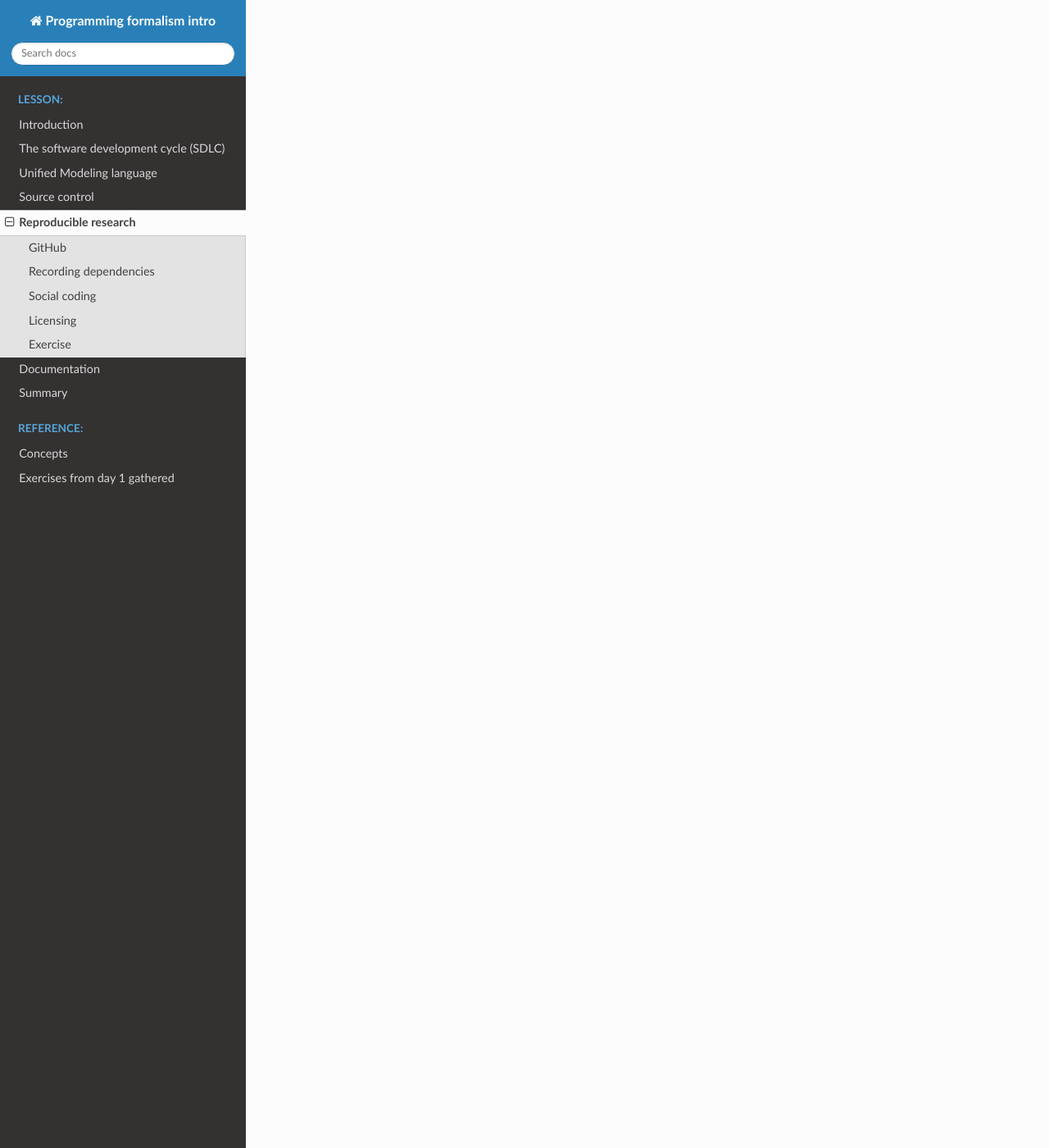
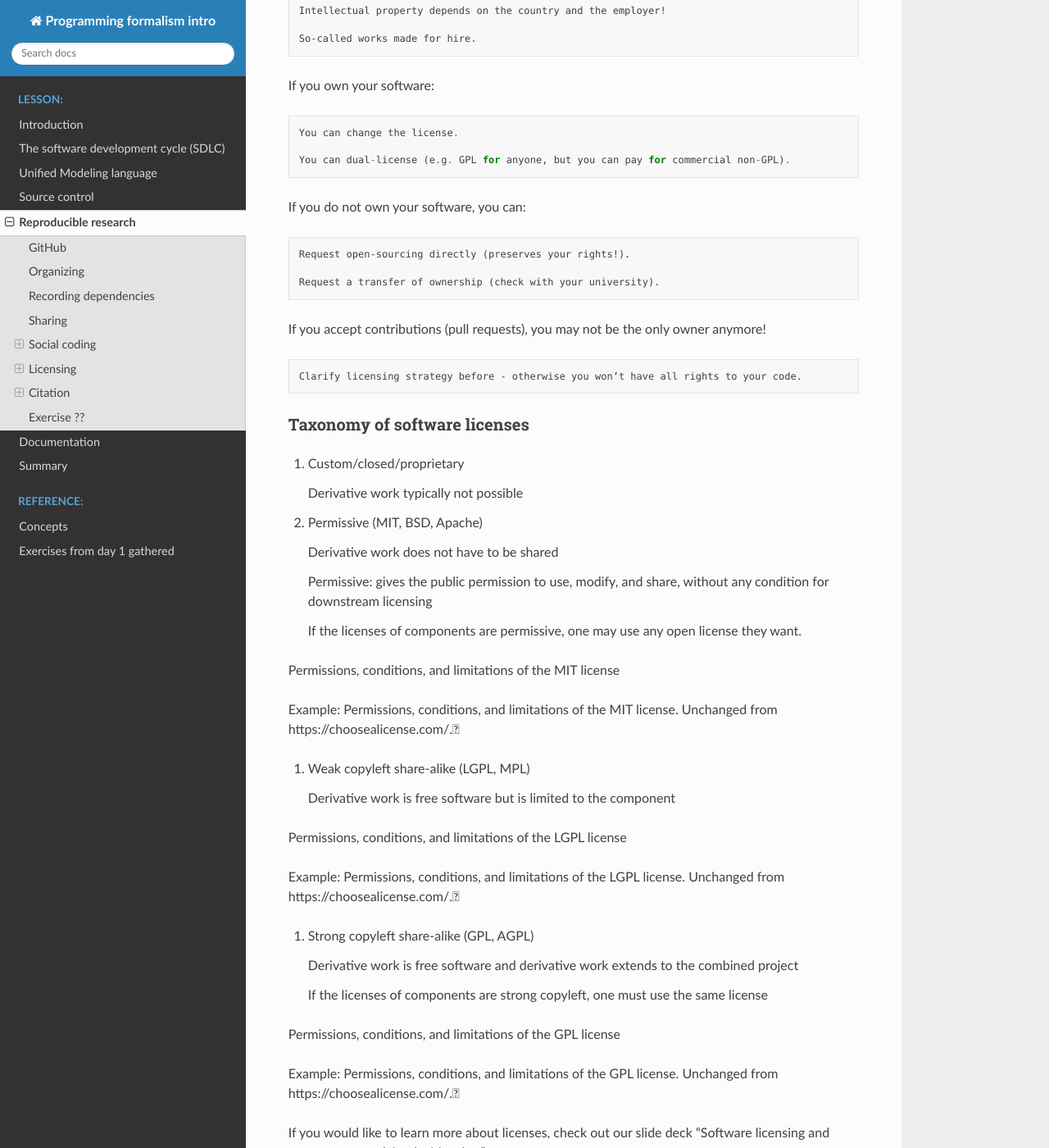
Before and after one commit to UPPMAX/programming_formalisms_intro, a Sphinx documentation site: the page built from doc/reproducible.md, in a window 1280 px wide and 1400 px high, scrolled down 2793 px. Shown: the whole window at 82% size. Built offline with Sphinx 7.4.7 and the Read the Docs theme 2.0.0, drawn with Linux system fonts in a browser that asks for light colours; pages that are not in the unit, such as notebooks, are missing from menus; some of the changed text lies outside the part shown.

Commit message:
Update reproducible.md

`````diff
--- a/doc/reproducible.md
+++ b/doc/reproducible.md
@@ -1,25 +1,228 @@
 # Reproducible research
 
+```{questions}
+  - Should research software and data be reproducible?
+  - Are they?
+```
+
+```{Objectives}
+   - We will give an overview of
+      - sharing code
+      - recording dependencies
+      - README:s
+      - Full documentation/tutorials
+   - We will give examples where to deploy a documenation page.
+```
 - https://nbis-reproducible-research.readthedocs.io/en/course_2104/git/
 - NBIS: Making projects reproducib
 
 - kort om workflow connecta med moduler!
 - Snakemake
+
+
 ## GitHub
 
-
-
+## Organizing
 
 ## Recording dependencies
 
 - Jupyter?
-- requriemets.txt
+- requirements.txt
 - Conda
+- containers
+  - Docker
+  - Singularity
 - makefile
+
+## Sharing
+
+“FAIR” is the current buzzword for data management. You may be asked about it in, for example, making data management plans for grants:
+
+- Findable
+
+        Will anyone else know that your data exists?
+
+        Solutions: put it in a standard repository, or at least a description of the data. Get a digital object identifier (DOI).
+
+- Accessible
+
+        Once someone knows that the data exists, can they get it?
+
+        Usually solved by being in a repository, but for non-open data, may require more procedures.
+
+- Interoperable
+
+        Is your data in a format that can be used by others, like csv instead of PDF?
+
+        Or better than csv. Example: 5-star open data
+
+- Reusable
+
+        Is there a license allowing others to re-use?
+
 
 ## Social coding
 
 
+>    Our work depends on outputs from others. Research of others depends on our outputs.
+
+    Whether you can share your output depends on how you obtained your input.
+
+    A repository that is private today might become public one day.
+
+    Sometimes “OTHERS” are you yourself in the future in a different group/job.
+
+    Software licenses matter. And this is what we will discuss in the next episode.
+
+
+
+### Open source
+
+> Enable derivative work
+
+    Do not lock yourself out of own code
+
+    Attract developers who want to be able to show the coding work on their CVs
+
+    Tightly regulated domains require open source
+
+    Open-source software (OSS) can lead to more engagement from industry which may lead to more impact
+
+    If it’s not open, it is not likely to become standard
+
+Types of things that can be reused:
+
+    Main libraries (e.g. NumPy, SciPy)
+
+    Special scientific libraries
+
+    Random code from website
+
+    Copying from Stack Overflow
+
+
+
 ## Licensing
 
-## Exercise
+> You cannot ignore licensing: default is “no one can make copies or derivative works”.
+
+> License your code very early in the project: ideally develop publicly accessible open source code from day one.
+
+> Start with a README.md and a LICENSE file.
+
+> Use GitHub recommendation or/and https://choosealicense.com/.
+
+
+### Licensing and ownership
+
+Who can decide about or change a license?
+
+    The copyright holder if a separate “Contributor License Agreement” is signed. Otherwise copyright holder provided they secure express consent from all the contributors.
+
+Who owns the copyright for software you write?
+
+    Intellectual property depends on the country and the employer!
+
+    So-called works made for hire.
+
+If you own your software:
+
+    You can change the license.
+
+    You can dual-license (e.g. GPL for anyone, but you can pay for commercial non-GPL).
+
+If you do not own your software, you can:
+
+    Request open-sourcing directly (preserves your rights!).
+
+    Request a transfer of ownership (check with your university).
+
+If you accept contributions (pull requests), you may not be the only owner anymore!
+
+    Clarify licensing strategy before - otherwise you won’t have all rights to your code.
+
+
+### Taxonomy of software licenses
+
+1. Custom/closed/proprietary
+
+    Derivative work typically not possible
+
+2. Permissive (MIT, BSD, Apache)
+
+    Derivative work does not have to be shared
+
+    Permissive: gives the public permission to use, modify, and share, without any condition for downstream licensing
+
+    If the licenses of components are permissive, one may use any open license they want.
+
+Permissions, conditions, and limitations of the MIT license
+
+Example: Permissions, conditions, and limitations of the MIT license. Unchanged from https://choosealicense.com/.
+
+3. Weak copyleft share-alike (LGPL, MPL)
+
+    Derivative work is free software but is limited to the component
+
+Permissions, conditions, and limitations of the LGPL license
+
+Example: Permissions, conditions, and limitations of the LGPL license. Unchanged from https://choosealicense.com/.
+
+4. Strong copyleft share-alike (GPL, AGPL)
+
+    Derivative work is free software and derivative work extends to the combined project
+
+    If the licenses of components are strong copyleft, one must use the same license
+
+Permissions, conditions, and limitations of the GPL license
+
+Example: Permissions, conditions, and limitations of the GPL license. Unchanged from https://choosealicense.com/.
+
+If you would like to learn more about licenses, check out our slide deck “Software licensing and open source explained with cakes”.
+
+
+## Citation
+
+Think the same as for a scientific paper
+
+Our practical recommendations:
+
+    Get a DOI using Zenodo or similar services.
+
+    Open source license can’t demand citation, but it is required by science ethics anyway.
+
+    Make it as easy as possible! Clearly say what you want cited.
+
+    Make it easy for scripts and tools, use the Citation File Format.
+
+    GitHub now supports CITATION.cff files
+
+Recommended format for software citation is to ensure the following information is provided as part of the reference Katz, Chue Hong, Clark, 2021:
+
+    Creator
+
+    Title
+
+    Publication venue
+
+    Date
+
+    Identifier
+
+    Version
+
+    Type
+
+ ### DOI/Zenodo
+
+````{Admonition} Read more
+   [Code refinery: social-coding/](https://coderefinery.github.io/social-coding/)
+````
+
+## Exercise ??
+
+```{keypoints}
+  - Share your code! Eventually others will probably use it anyway.
+  - Licence your software and do it early. Default is “no one can make copies or derivative works”.
+  - Get DOI or at least state how to cite your software
+```
`````
